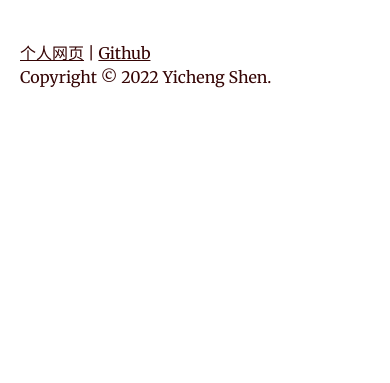
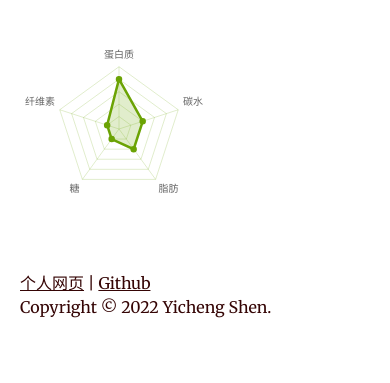
Before and after one commit to YichengShen/a-cookbook, a Gatsby site: page / in a window 390 px wide. Shown: the part 656-1039 px from the top of the page. Before the commit the page ends 844 px from the top, so only its background shows below. Built offline with nearby package versions, Linux system fonts and the light colour scheme; Gatsby itself is replaced by a stand-in of ours.

Commit message:
fix wrap on mobile & typo & search box color

```diff
--- a/content/recipe/咖喱鸡/index.md
+++ b/content/recipe/咖喱鸡/index.md
@@ -46,7 +46,7 @@
 3. 放入胡萝卜、咖喱、酱油、冰糖，适量加水，炖 20-30 分钟
 4. 完成之前 15 分钟放入土豆
 5. 完成之前 5 分钟放入洋葱
-6. 放盐调味 <em>（（如果要收汁就少放点）</em>
+6. 放盐调味 <em>（如果要收汁就少放点）</em>
 7. 出锅前收汁，用淀粉勾芡<em>（可跳过）</em>
 8. 撒罗勒叶、黄瓜丁、番茄丁
 
--- a/src/pages/index.js
+++ b/src/pages/index.js
@@ -78,6 +78,7 @@
                 <div
                   style={{
                     display: "flex",
+                    flexWrap: "wrap",
                     flexDirection: "row",
                     justifyContent: "flex-start",
                     alignItems: "flex-start",
--- a/src/style.css
+++ b/src/style.css
@@ -61,8 +61,8 @@
   --color-heading: #cda989;
   --color-heading-black: black;
   --color-accent: #d1dce5;
-  --color-background-light: #bee494;
-  --color-background-light-transparent: #d6e7a6bf;
+  --color-background-light: #cae29d;
+  --color-background-light-transparent: #cce7a6bf;
 }
 
 /* HTML elements */
```
